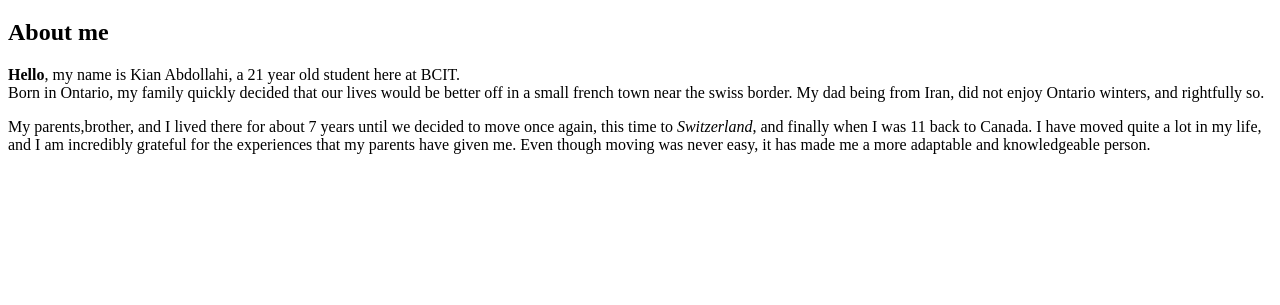
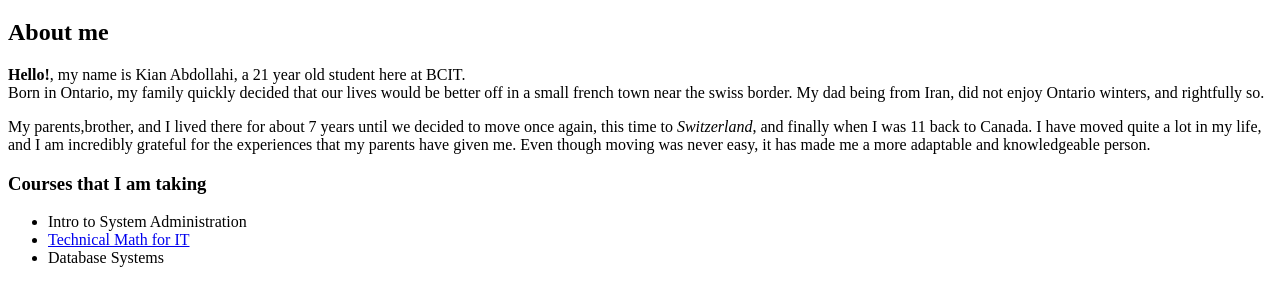
Before and after one commit to kiawnu/Personal-Website, a plain HTML site: page index.html in a window 1280 px wide. Shown: the part 61-366 px from the top of the page. Drawn offline with Linux system fonts and the light colour scheme.

Commit message:
Final elements added to file, such as list of courses, and link to course outline

```diff
--- a/index.html
+++ b/index.html
@@ -11,7 +11,7 @@
         <h2>About me</h2>
 
         <p>
-            <strong>Hello</strong>, my name is Kian Abdollahi, a 21 year old student here at BCIT.<br>
+            <strong>Hello!</strong>, my name is Kian Abdollahi, a 21 year old student here at BCIT.<br>
             Born in Ontario, my family quickly decided that our lives would be better off in a small french town near the swiss
             border. My dad being from Iran, did not enjoy Ontario winters, and rightfully so.
         </p>
@@ -23,6 +23,12 @@
             was never easy, it has made me a more adaptable and knowledgeable person.
         </p>
 
+        <h3>Courses that I am taking</h3>
 
+        <ul>
+            <li>Intro to System Administration</li>
+            <li><a href="https://www.bcit.ca/outlines/20231089211/" title="course outline">Technical Math for IT</a></li>
+            <li>Database Systems</li>
+        </ul>
     </body>
 </html>
```
